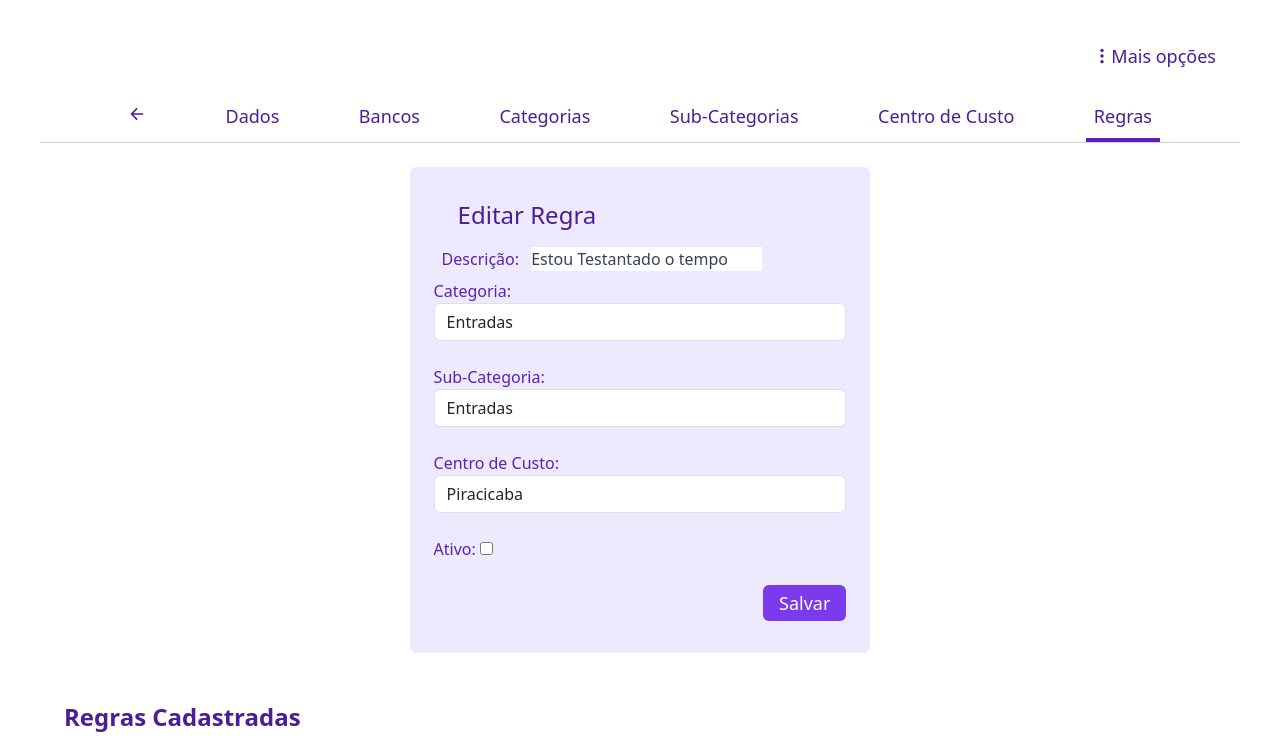
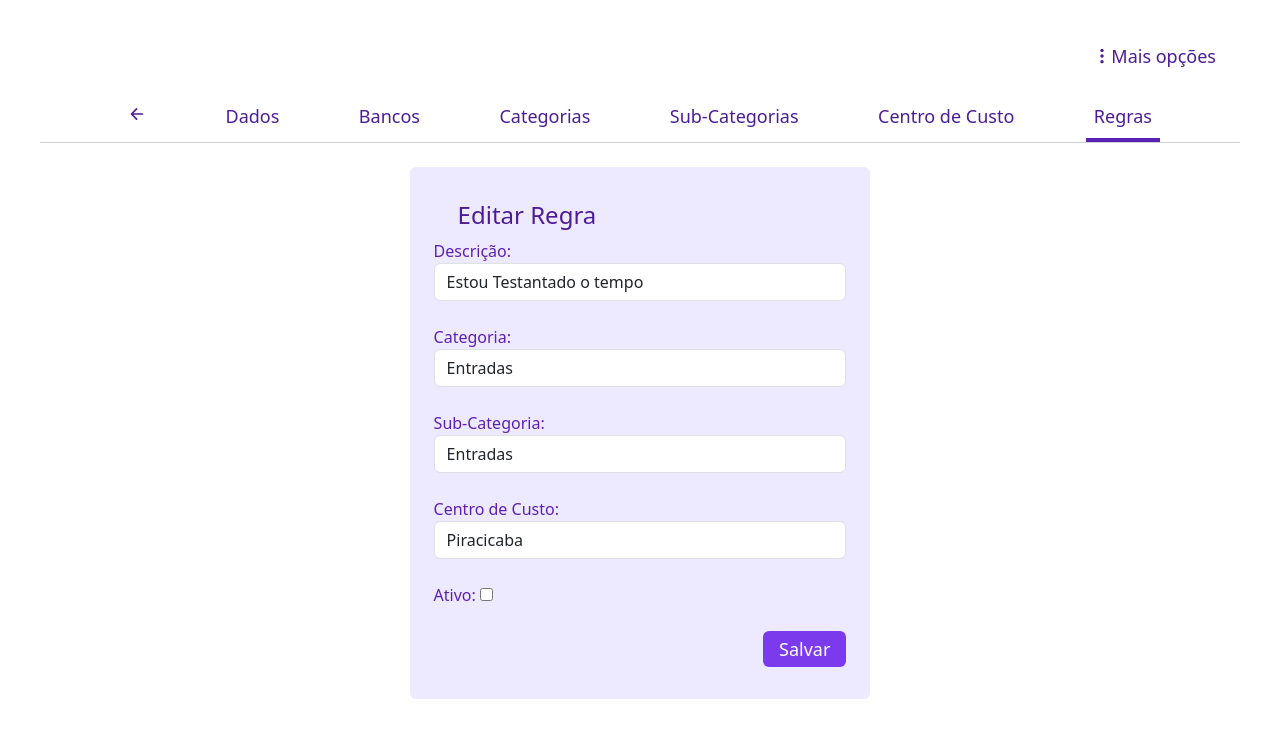
Before and after one commit to ControlNorte/Ctrl.N-Cat, a Django app: template financeiro/templates/editarregra.html in a window 1280 px wide. Shown: the part 62-801 px from the top of the page. Run offline with Django 5.2, Linux system fonts and the light colour scheme; the template is opened without the code that fills it: values that come from a table or form of the project are taken from there, others are empty; data comes from the database, SQL or seed files in the repository; some libraries are stand-ins or nearby versions.

```diff
--- a/financeiro/templates/editarregra.html
+++ b/financeiro/templates/editarregra.html
@@ -40,13 +40,15 @@ Financeiro | {{ dadoscliente }}
                         <div class="text-violet-800">
                             <div class="row g-3">
                             <div>
-                                <label class="p-2">Descrição:</label>
+                                <label>Descrição: </label>
                                 <input
                                     type="text"
+                                    id="descricao"
                                     name="descricao"
-                                    class="text-gray-700"
+                                    class="form-control"
+                                    placeholder="Descrição"
                                     value="{{ regraeditada.descricao }}"
-                                    id="descricaoInput">
+                                    required>
                                 <br>
                                 <label>Categoria: </label>
                                 <select name="categoria" class="form-control">
@@ -124,7 +126,7 @@ Financeiro | {{ dadoscliente }}
         </section>
 </main>
 <script>
-    const descricaoInput = document.getElementById('descricaoInput');
+    const descricaoInput = document.getElementById('descricao');
 
     descricaoInput.addEventListener('input', function() {
         this.setAttribute('value', this.value);
```
